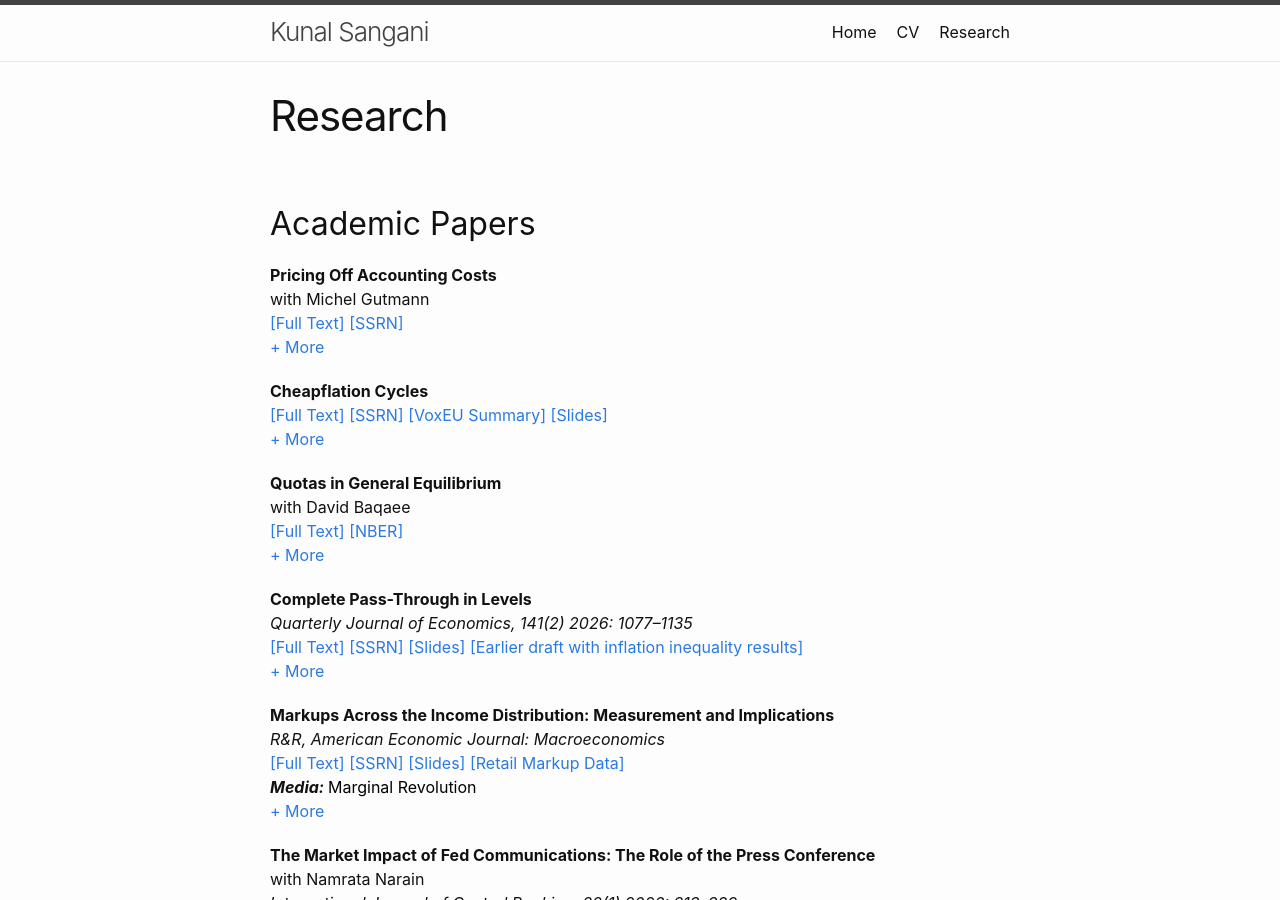
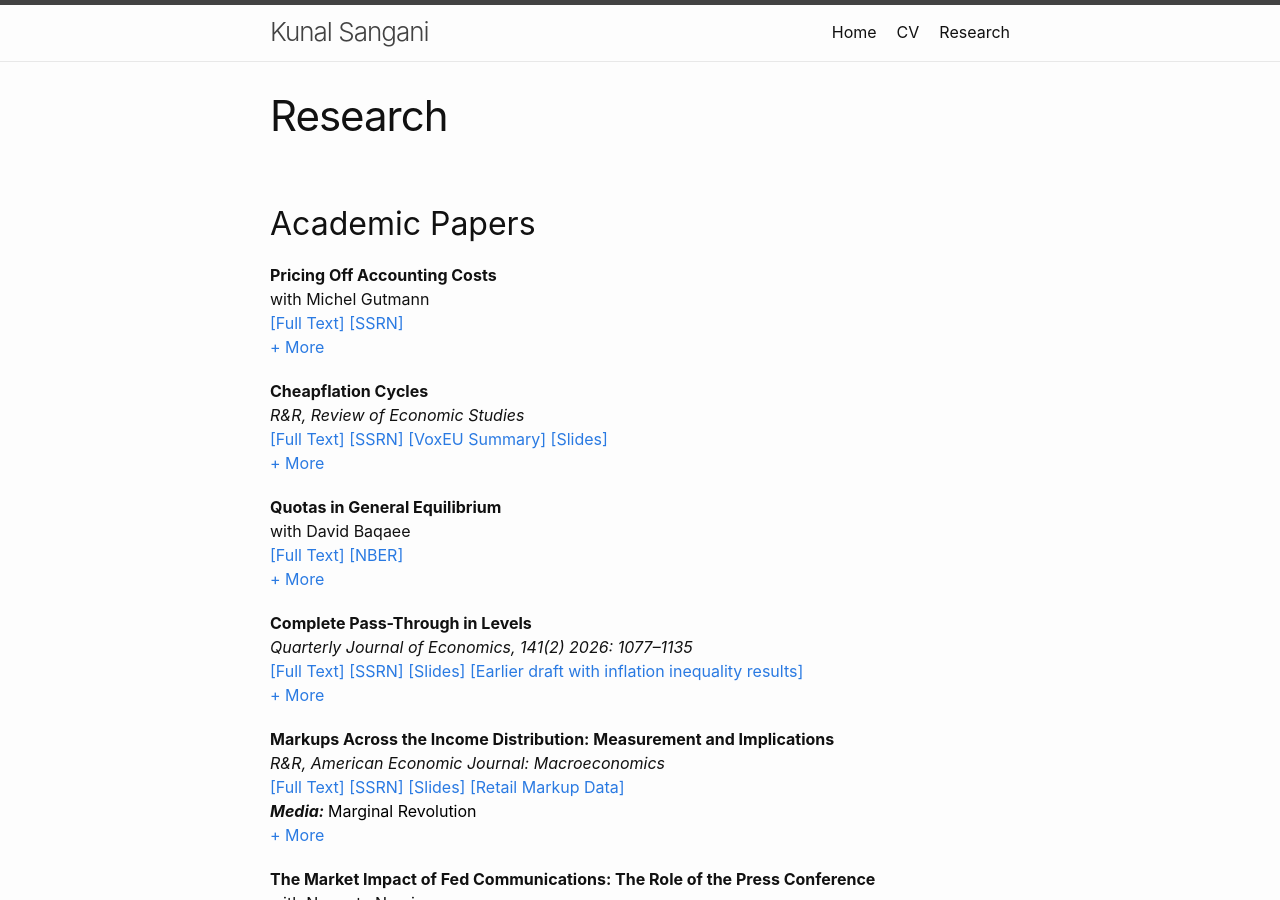
Before and after one commit to kunalsangani/kunalsangani.github.io, a Jekyll site: the page built from research.markdown, in a window 1280 px wide and 900 px high. Built offline with Jekyll 4.4.1, drawn with Linux system fonts in a browser that asks for light colours; nearby versions of some CDN libraries.

Commit message:
Updated cheapflation status

```diff
--- a/_data/research.yml
+++ b/_data/research.yml
@@ -39,6 +39,7 @@
         - slides:
           name: Slides
           href: https://kunalsangani.com/files/slides/unequal_incidence_pres_live.pdf
+      status: "R&R, Review of Economic Studies"
       abstract: >-
         We document a new source of fluctuations in inflation inequality. When the cost
         of upstream inputs rises, varieties within a product category tend to have similar absolute
```
Also changed, not shown: 2 other files.
